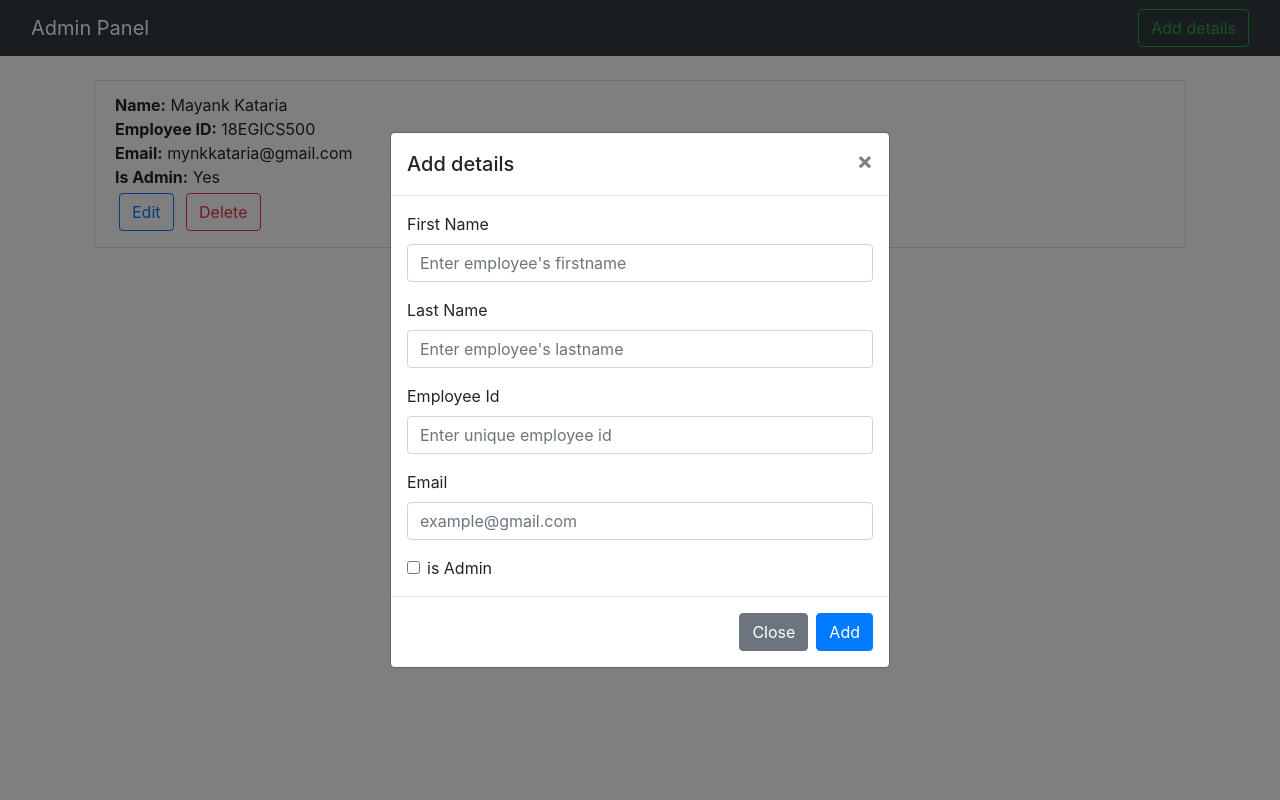
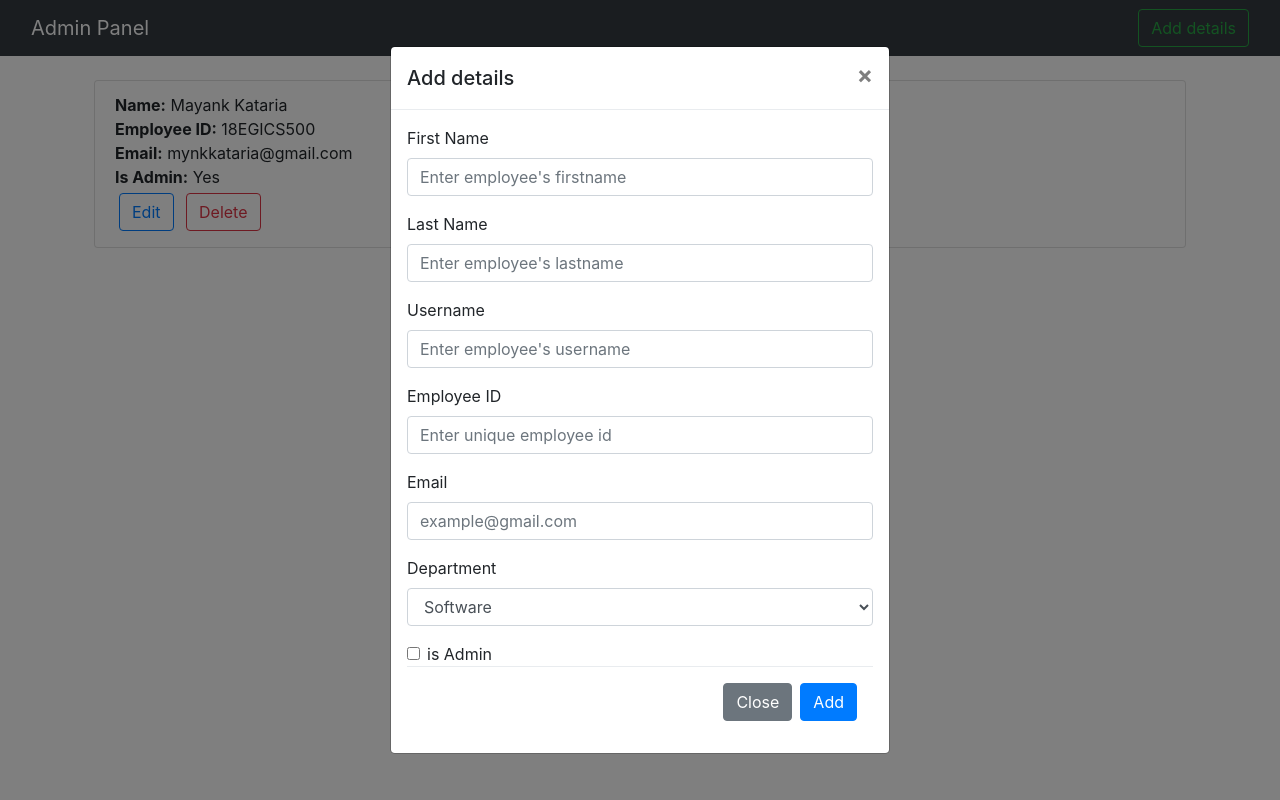
Before and after one commit to mayankkataria/ERP-Attendance, a Django app: page / in a window 1280 px wide, after a click on "Add details". Run offline with Django 3.2, Linux system fonts and the light colour scheme; some libraries are stand-ins or nearby versions.

Commit message:
Add employee/group/user functionality implemented

```diff
--- a/erp_attendance/models.py
+++ b/erp_attendance/models.py
@@ -5,7 +5,6 @@ from django.db.models.deletion import SET_NULL
 
 class Employee(models.Model):
     user = models.OneToOneField(User, on_delete=SET_NULL, null=True)
-    group = models.ForeignKey(Group, on_delete=SET_NULL, null=True)
     empid = models.CharField(max_length=50)
 
     def __str__(self):
--- a/erp_attendance/templates/index.html
+++ b/erp_attendance/templates/index.html
@@ -56,7 +56,7 @@
                     </button>
                 </div>
                 <div class="modal-body">
-                    <form method="post" action="">
+                    <form method="post" action="/add-employee/"> {% csrf_token %}
                         <!-- First Name -->
                         <div class="form-group">
                             <label for="firstname">First Name</label>
@@ -67,9 +67,14 @@
                             <label for="lastname">Last Name</label>
                             <input name="lastname" type="text" class="form-control" id="lastname" placeholder="Enter employee's lastname">
                         </div>
-                        <!-- Employee Id -->
+                        <!-- Username -->
                         <div class="form-group">
-                            <label for="empid">Employee Id</label>
+                            <label for="username">Username</label>
+                            <input name="username" type="text" class="form-control" id="username" placeholder="Enter employee's username">
+                        </div>
+                        <!-- Employee ID -->
+                        <div class="form-group">
+                            <label for="empid">Employee ID</label>
                             <input name="empid" type="text" class="form-control" id="name" placeholder="Enter unique employee id">
                         </div>
                         <!-- Email -->
@@ -77,18 +82,26 @@
                             <label for="email">Email</label>
                             <input name="email" type="email" class="form-control" id="email" placeholder="example@gmail.com">
                         </div>
+                        <!-- Department -->
+                        <div class="form-group">
+                            <label for="department">Department</label>
+                            <select name="department" class="form-control" id="department">
+                                <option>Software</option>
+                                <option>KPO</option>
+                            </select>
+                        </div>
                         <!-- Is Admin -->
                         <div class="form-check">
-                            <input name="isAdmin" class="form-check-input" type="checkbox" value="" id="isAdmin">
+                            <input class="form-check-input" type="checkbox" value="isAdmin" name="isAdmin" id="isAdmin">
                             <label class="form-check-label" for="isAdmin">
                                 is Admin
                             </label>
                         </div>
+                        <div class="modal-footer">
+                            <button type="button" class="btn btn-secondary" data-dismiss="modal">Close</button>
+                            <button type="submit" class="btn btn-primary">Add</button>
+                        </div>
                     </form>
-                </div>
-                <div class="modal-footer">
-                    <button type="button" class="btn btn-secondary" data-dismiss="modal">Close</button>
-                    <button type="button" class="btn btn-primary">Add</button>
                 </div>
             </div>
         </div>
--- a/erp_attendance/urls.py
+++ b/erp_attendance/urls.py
@@ -3,5 +3,6 @@ from django.urls import path
 from . import views
 
 urlpatterns = [
-    path('', views.index, name='index')
+    path('', views.index, name='index'),
+    path('add-employee/', views.addEmployee, name='addEmployee')
 ]
--- a/erp_attendance/views.py
+++ b/erp_attendance/views.py
@@ -1,5 +1,6 @@
-from django.contrib.auth.models import User
-from django.shortcuts import render
+from django.contrib.auth.models import Group, User
+from django.http.response import HttpResponseRedirect
+from django.shortcuts import redirect, render
 
 from erp_attendance.models import Employee
 
@@ -10,3 +11,26 @@ def index(request):
 
 def login(request):
     return render(request, 'login.html')
+
+def addEmployee(request):
+    firstname = request.POST['firstname']
+    lastname = request.POST['lastname']
+    username = request.POST['username']
+    empid = request.POST['empid']
+    email = request.POST['email']
+    department = request.POST['department']
+    isAdmin = request.POST['isAdmin'] == 'isAdmin'
+    print('--------------isAdmin', isAdmin)
+    user = User.objects.create_user(username, email, 'Arcgate1!')
+    user.is_superuser = isAdmin
+    user.first_name = firstname
+    user.last_name = lastname
+    user.save()
+
+    employee = Employee(user=user, empid=empid)
+    employee.save()
+
+    group = Group.objects.get(name=department)
+    group.user_set.add(user)
+
+    return HttpResponseRedirect('/')
```
Also changed, not shown: erp_attendance/migrations/0003_rename_group_employee_department.py (added), erp_attendance/migrations/0004_remove_employee_department.py (added).
